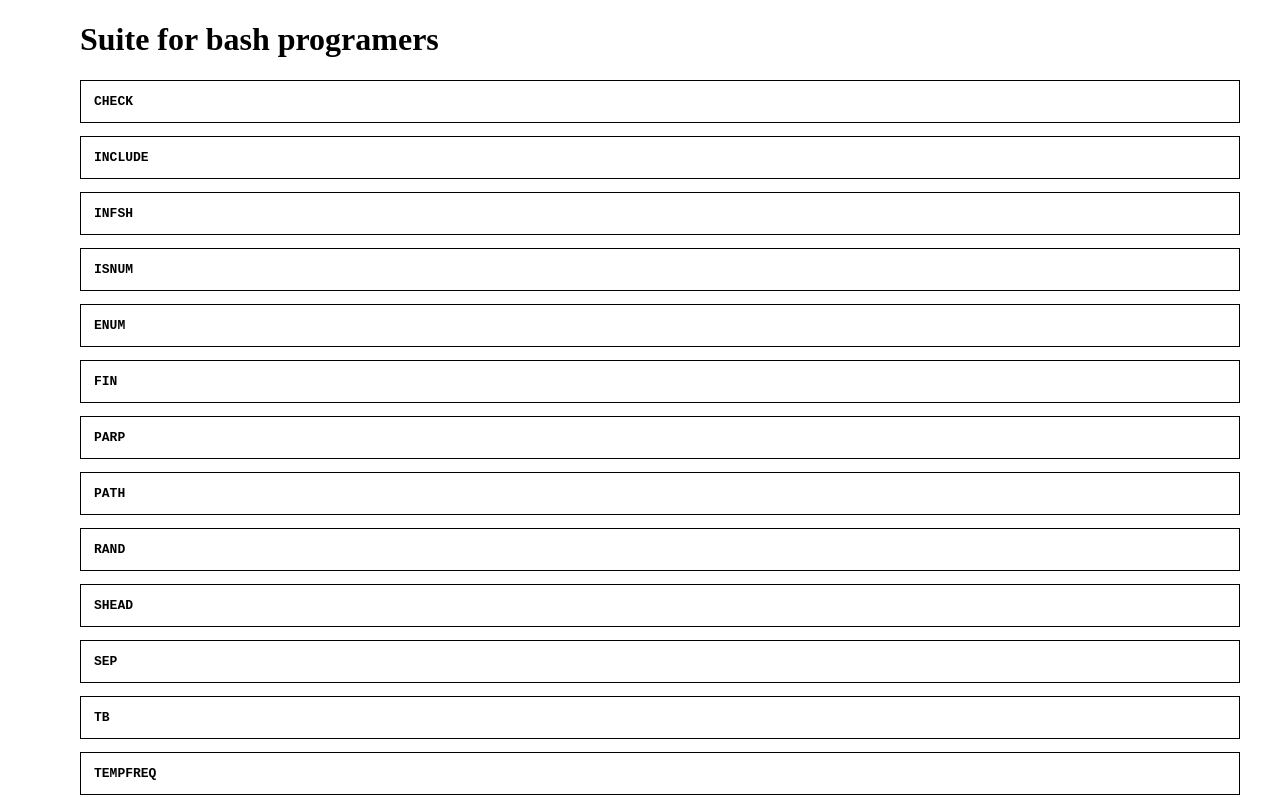
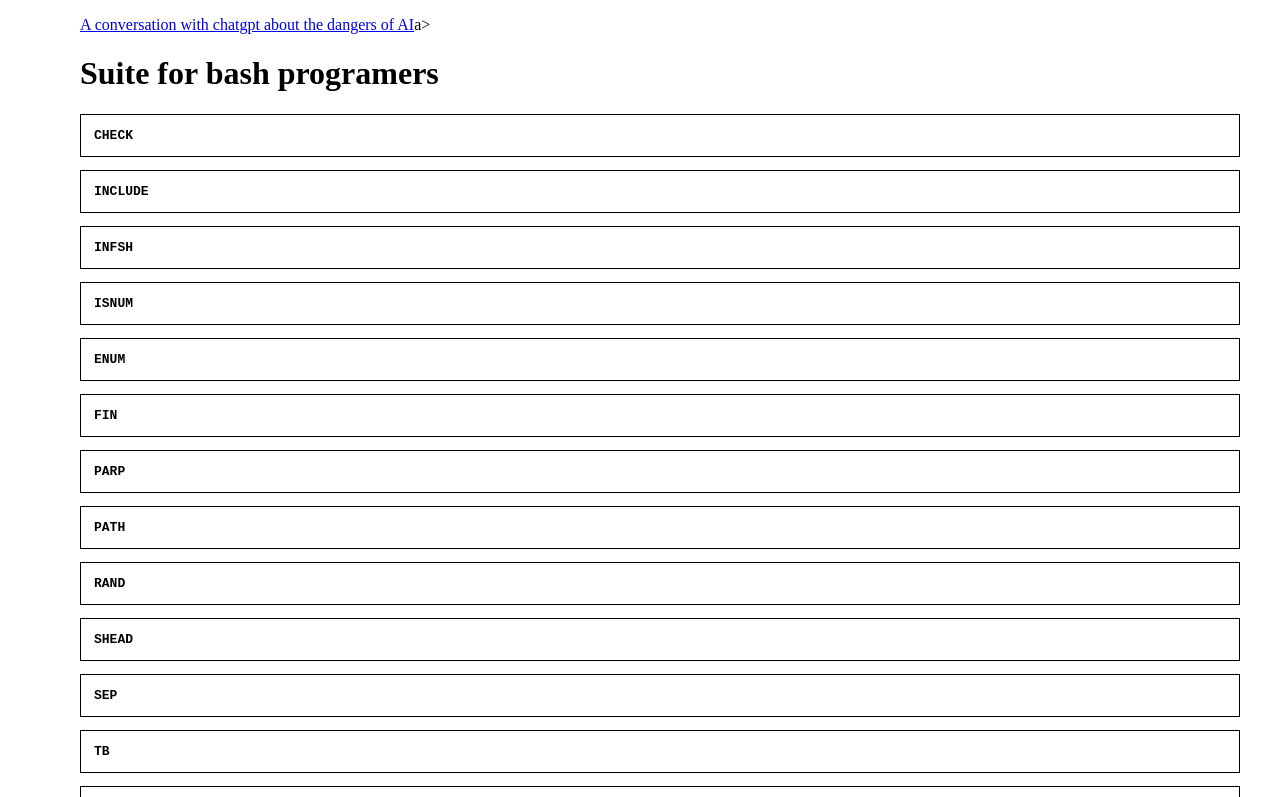
Before and after one commit to Acucu-code/Suite_for_bash_programers, a plain HTML site: page index.html in a window 1280 px wide. Shown: the top 797 px of the page. Drawn offline with Linux system fonts and the light colour scheme.

Commit message:
Update index.html

```diff
--- a/index.html
+++ b/index.html
@@ -22,6 +22,7 @@
 <title>Suite for bash programers</title>
 </head>
 <body>
+<a href="work-flow/chatgpt.html">A conversation with chatgpt about the dangers of AI</a>a>
 <h1 title="Actualizado el 3/11/2025">Suite for bash programers</h1>
 <pre><b>CHECK</b><br><span>
 Checking Options
```
